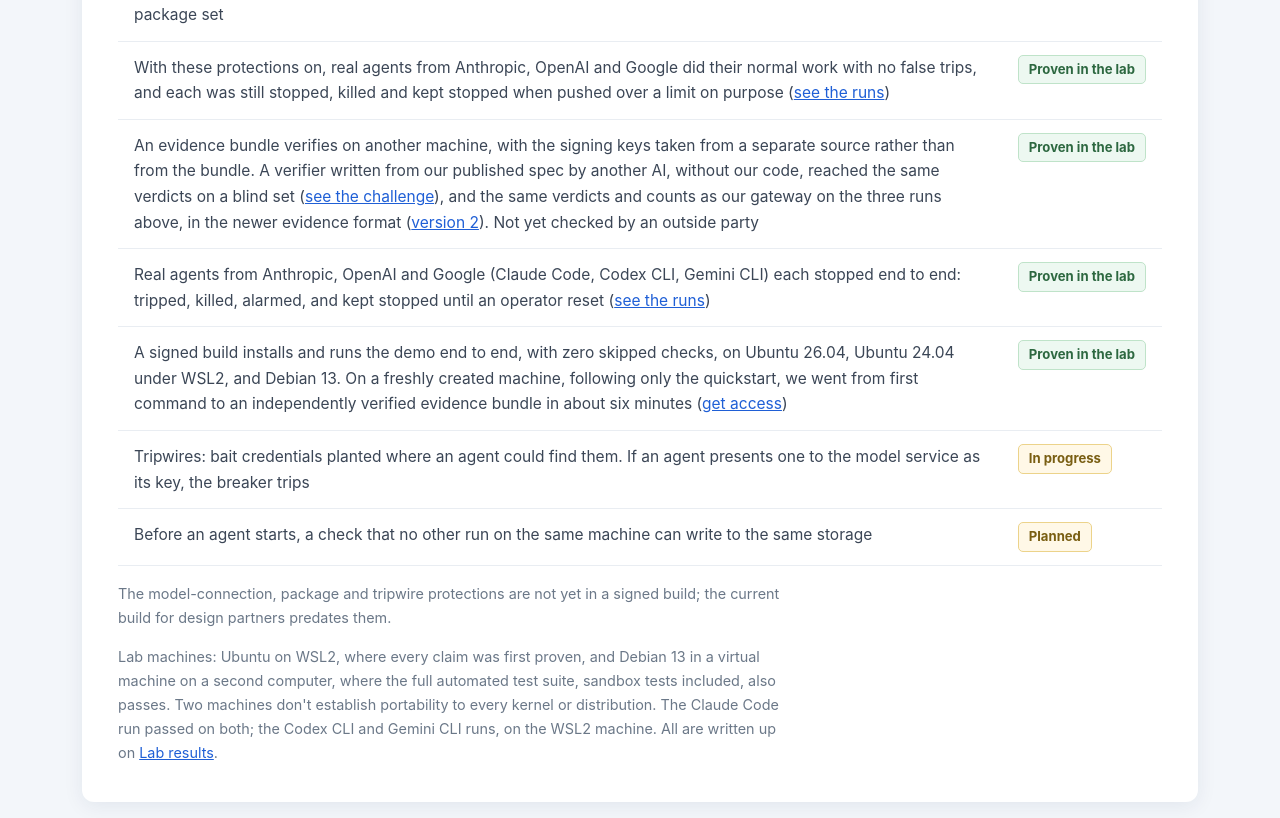
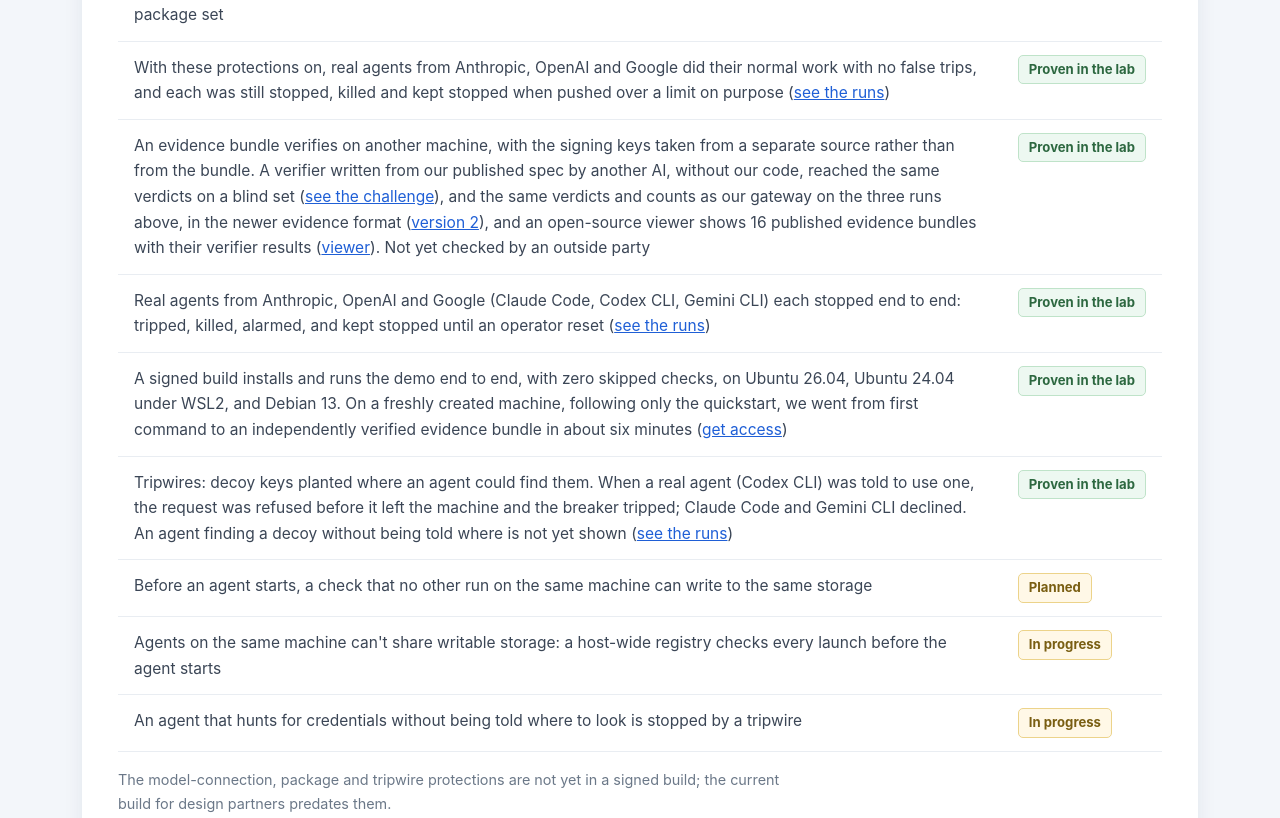
Before and after one commit to amitb-quantum/cybercircuit-site, a plain HTML site: page index.html in a window 1280 px wide. Shown: the part 3353-4171 px from the top of the page. Drawn offline with Linux system fonts and the light colour scheme.

Commit message:
Site 3B-2: tripwire row proven, viewer sentence, two new In-progress rows, don't-claim bullet

```diff
--- a/index.html
+++ b/index.html
@@ -110,11 +110,13 @@
 <tr><td>A request for a model service that isn't on the approved list is refused and recorded. By default the agent keeps running, because real agents sometimes do this by mistake; an operator can choose to trip on it instead</td><td><span class="ag-tag ag-tag-ok">Proven in the lab</span></td></tr>
 <tr><td>A run's software packages are fixed and checked before launch, then given to the agent read-only: it can't add or change them during the run. Proven by automated tests with a test package; the real-agent runs below used no package set</td><td><span class="ag-tag ag-tag-ok">Proven in the lab</span></td></tr>
 <tr><td>With these protections on, real agents from Anthropic, OpenAI and Google did their normal work with no false trips, and each was still stopped, killed and kept stopped when pushed over a limit on purpose (<a href="results.html#hardening">see the runs</a>)</td><td><span class="ag-tag ag-tag-ok">Proven in the lab</span></td></tr>
-<tr><td>An evidence bundle verifies on another machine, with the signing keys taken from a separate source rather than from the bundle. A verifier written from our published spec by another AI, without our code, reached the same verdicts on a blind set (<a href="challenge-1/">see the challenge</a>), and the same verdicts and counts as our gateway on the three runs above, in the newer evidence format (<a href="https://github.com/amitb-quantum/cybercircuit/blob/main/spec/evidence-bundle-format-v2.md">version 2</a>). Not yet checked by an outside party</td><td><span class="ag-tag ag-tag-ok">Proven in the lab</span></td></tr>
+<tr><td>An evidence bundle verifies on another machine, with the signing keys taken from a separate source rather than from the bundle. A verifier written from our published spec by another AI, without our code, reached the same verdicts on a blind set (<a href="challenge-1/">see the challenge</a>), and the same verdicts and counts as our gateway on the three runs above, in the newer evidence format (<a href="https://github.com/amitb-quantum/cybercircuit/blob/main/spec/evidence-bundle-format-v2.md">version 2</a>), and an open-source viewer shows 16 published evidence bundles with their verifier results (<a href="https://github.com/amitb-quantum/cybercircuit/tree/main/viewer">viewer</a>). Not yet checked by an outside party</td><td><span class="ag-tag ag-tag-ok">Proven in the lab</span></td></tr>
 <tr><td>Real agents from Anthropic, OpenAI and Google (Claude Code, Codex CLI, Gemini CLI) each stopped end to end: tripped, killed, alarmed, and kept stopped until an operator reset (<a href="results.html">see the runs</a>)</td><td><span class="ag-tag ag-tag-ok">Proven in the lab</span></td></tr>
 <tr><td>A signed build installs and runs the demo end to end, with zero skipped checks, on Ubuntu 26.04, Ubuntu 24.04 under WSL2, and Debian 13. On a freshly created machine, following only the quickstart, we went from first command to an independently verified evidence bundle in about six minutes (<a href="get.html">get access</a>)</td><td><span class="ag-tag ag-tag-ok">Proven in the lab</span></td></tr>
-<tr><td>Tripwires: bait credentials planted where an agent could find them. If an agent presents one to the model service as its key, the breaker trips</td><td><span class="ag-tag ag-tag-wip">In progress</span></td></tr>
+<tr><td>Tripwires: decoy keys planted where an agent could find them. When a real agent (Codex CLI) was told to use one, the request was refused before it left the machine and the breaker tripped; Claude Code and Gemini CLI declined. An agent finding a decoy without being told where is not yet shown (<a href="results.html#tripwires">see the runs</a>)</td><td><span class="ag-tag ag-tag-ok">Proven in the lab</span></td></tr>
 <tr><td>Before an agent starts, a check that no other run on the same machine can write to the same storage</td><td><span class="ag-tag ag-tag-wip">Planned</span></td></tr>
+<tr><td>Agents on the same machine can't share writable storage: a host-wide registry checks every launch before the agent starts</td><td><span class="ag-tag ag-tag-wip">In progress</span></td></tr>
+<tr><td>An agent that hunts for credentials without being told where to look is stopped by a tripwire</td><td><span class="ag-tag ag-tag-wip">In progress</span></td></tr>
 </tbody>
 </table>
 <p class="ag-tablenote">The model-connection, package and tripwire protections are not yet in a signed build; the current build for design partners predates them.</p>
@@ -135,6 +137,7 @@
 <li>Windows, macOS, or more than one agent per gateway.</li>
 <li>Results beyond what we tested: one machine, one agent version, one tool server, and bypass attempts we listed in advance, not an exhaustive attack.</li>
 <li>Control over what the agent sends the model. Its workspace and its prompts are still ways data can leave.</li>
+<li>Detecting a decoy key that is only read, or used somewhere the gateway doesn't see. A decoy trips the breaker when an agent uses it through the gateway.</li>
 </ul>
 </div>
 </section>
```
